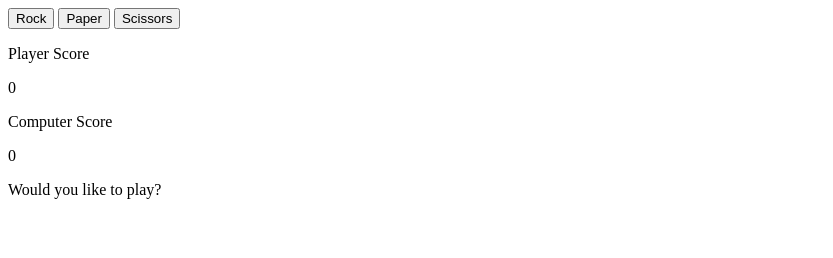
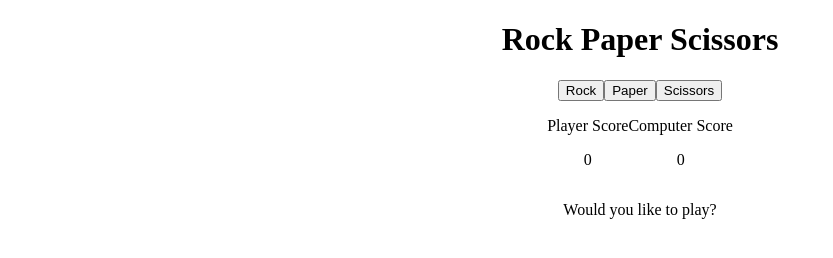
Before and after one commit to Chuka-Obijiaku/rock-paper-scissors, a plain HTML site: page index.html in a window 1280 px wide. Shown: the whole page, without its empty margins (0-833 px from the left). Drawn offline with Linux system fonts and the light colour scheme.

Commit message:
Add title and center the user interface

```diff
--- a/index.html
+++ b/index.html
@@ -2,10 +2,14 @@
 <html lang="en">
 <head>
     <meta charset="UTF-8">
+    <link rel="stylesheet" href="styles.css">
+    <title>Rock Paper Scissor</title>
 
-    <title>Rock Paper Scissor</title>
 </head>
 <body>
+    <div class="header">
+        <h1>Rock Paper Scissors</h1>
+    </div>
     <div class="section">
         <div class="flex-container">
             <button id="rock-btn">Rock</button>
--- a/styles.css
+++ b/styles.css
@@ -0,0 +1,12 @@
+.header {
+    text-align: center;
+}
+
+.section{
+    text-align: center;
+}
+
+.flex-container {
+    display: flex;
+    justify-content: center;
+}
```
